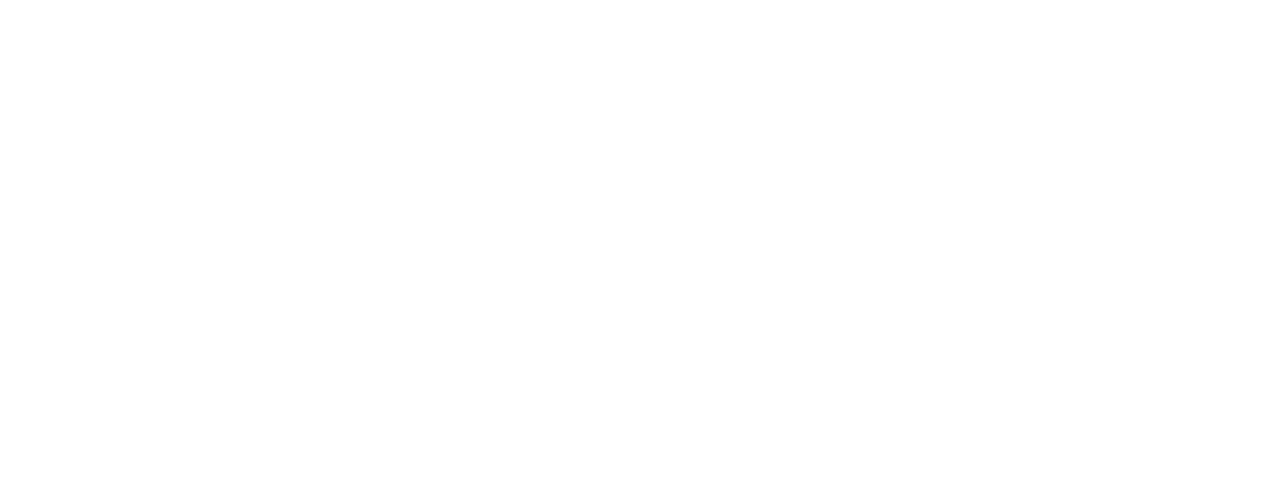
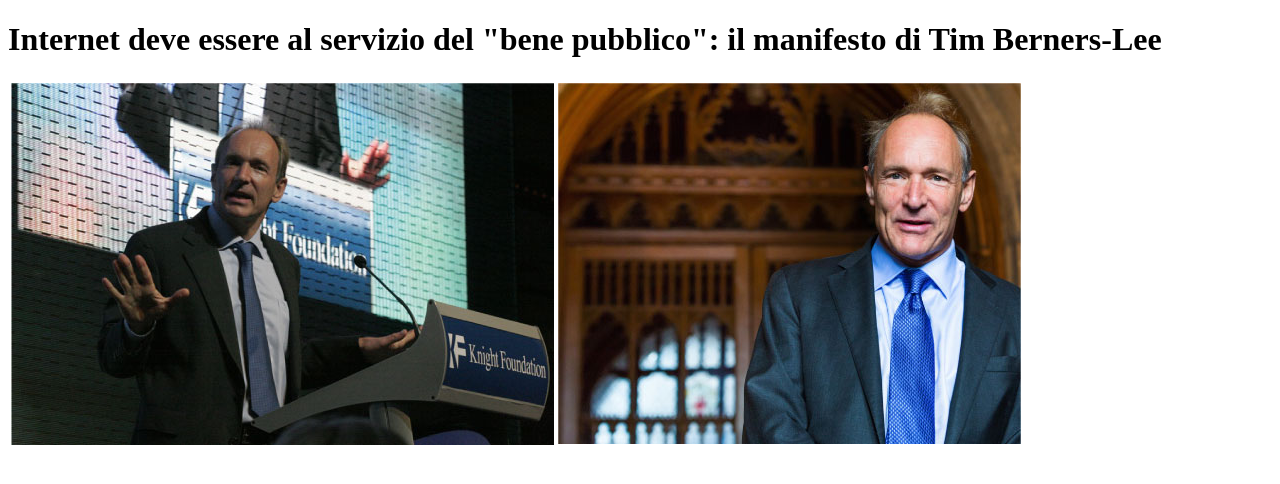
Before and after one commit to Antoniolerose93/html-css-booleaner, a plain HTML site: page index.html in a window 1280 px wide. Drawn offline with Linux system fonts and the light colour scheme.

Commit message:
table create

```diff
--- a/index.html
+++ b/index.html
@@ -3,7 +3,18 @@
 <head>
     <meta charset="UTF-8">
     <meta name="viewport" content="width=device-width, initial-scale=1.0">
-    <title>Document</title>
+    <link rel="stylesheet" href="style.css">
+    <title>The Booleaner</title>
+    <h1>Internet deve essere al servizio del "bene pubblico": il manifesto di Tim Berners-Lee</h1>
+    <table>
+        <thead>
+            <tr>
+                <th><img src="./img/tim-1.jpg" alt="Tim Berners-Lee"></th>
+                <th> <img src="./img/tim-2.jpg" alt="Tim Berners-Lee"></th>
+            </tr>
+        </thead>
+    </table>
+
 </head>
 <body>
 
```
Also changed, not shown: img/logo.svg (added), img/pattern.png (added), img/the-booleaner.png (added), img/tim-1.jpg (added), img/tim-2.jpg (added).
